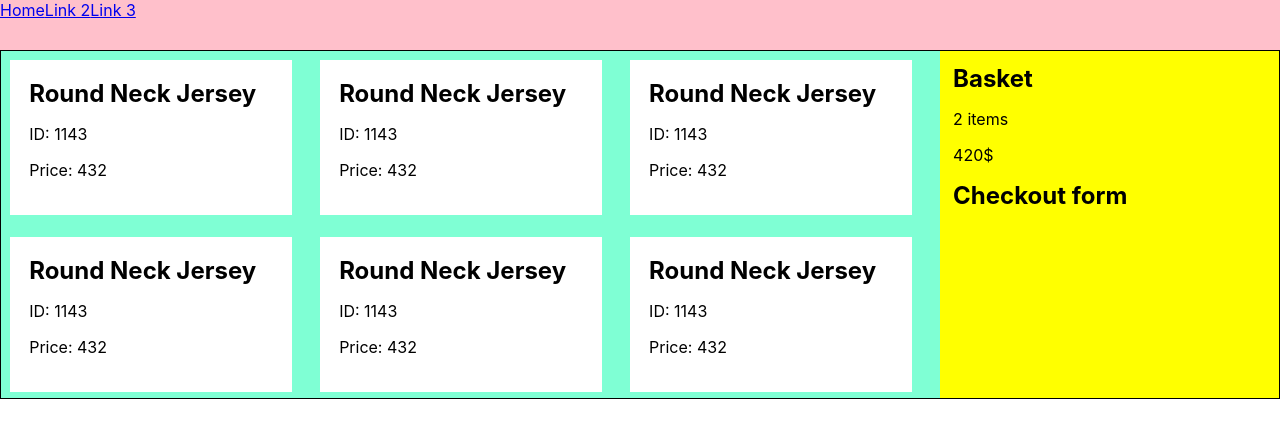
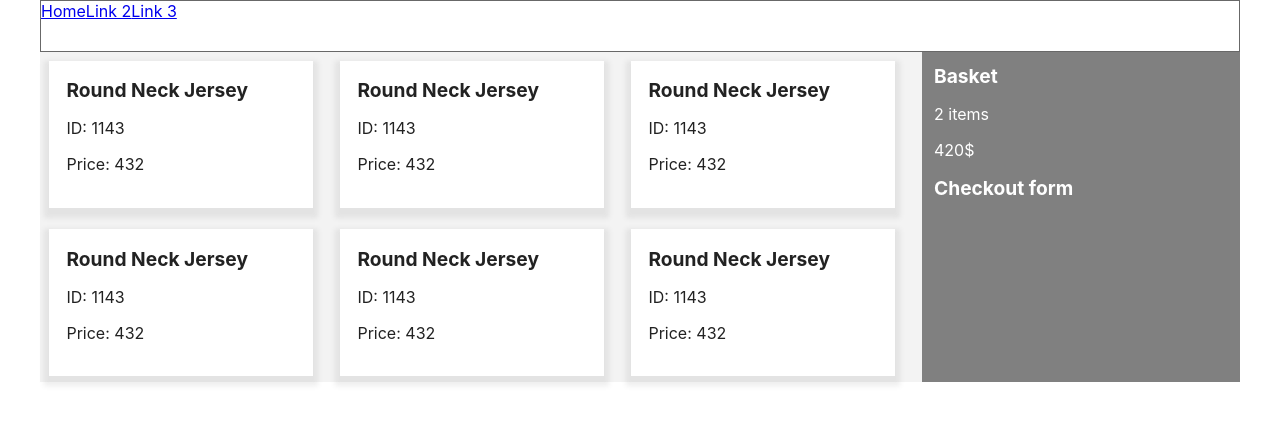
Before and after one commit to annacyb/react-exercise, a React (Create React App) app: page / in a window 1280 px wide. Shown: the top 438 px of the page. Built offline with nearby package versions, Linux system fonts and the light colour scheme.

Commit message:
Some CSS added

```diff
--- a/src/App.css
+++ b/src/App.css
@@ -1,23 +1,40 @@
+body {
+    font-size: 100%;
+    max-width: 1200px;
+    margin-left: auto;
+    margin-right: auto;
+}
+
 h1,
 h2,
 h3 {
     margin: 0;
 }
 
+h2 {
+    font-size: 1.2rem;
+    color: rgb(34, 34, 34);
+}
+
+p {
+    font-size: 1rem;
+    color: rgb(34, 34, 34);
+}
+
 .Navigation {
-    background-color: pink;
+    background-color: white;
     height: 50px;
+    border: 1px rgb(104, 104, 104) solid;
 }
 
 .BottomElements {
-    border: 1px black solid;
     height: auto;
     display: flex;
     flex-direction: row;
 }
 
 .ProductList {
-    background-color: aquamarine;
+    background-color: rgb(243, 243, 243);
     height: auto;
     width: 75%;
     display: flex;
@@ -28,10 +45,17 @@ h3 {
 }
 
 .Basket {
-    background-color: yellow;
+    background-color: rgb(128, 128, 128);
     height: auto;
     width: 25%;
     padding: 1%;
+}
+
+.Basket h2 {
+    color: white;
+}
+.Basket p {
+    color: white;
 }
 
 .Product {
@@ -40,4 +64,6 @@ h3 {
     background-color: white;
     margin: 1%;
     padding: 2%;
+    -webkit-box-shadow: 0px 5px 15px 5px rgba(87, 87, 87, 0.29);
+    box-shadow: 0px 5px 5px 5px rgba(87, 87, 87, 0.1);
 }
```
